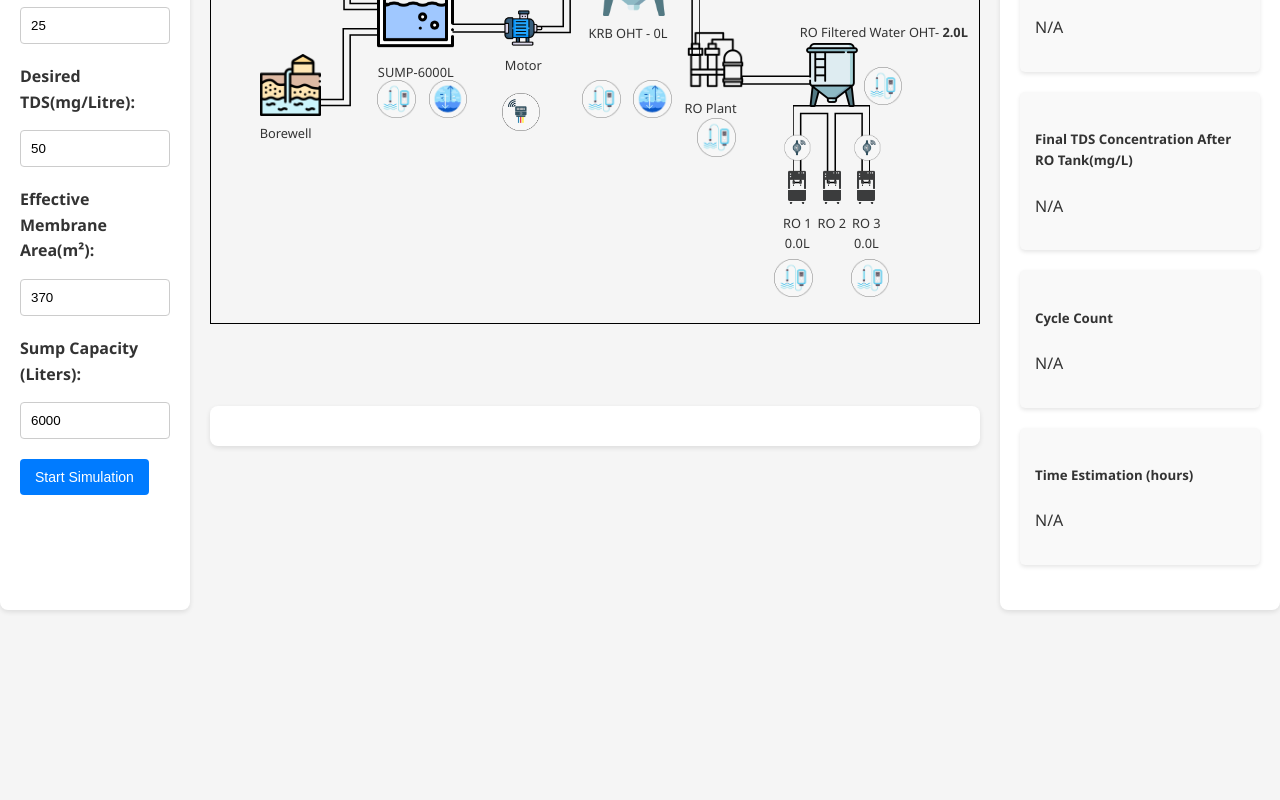
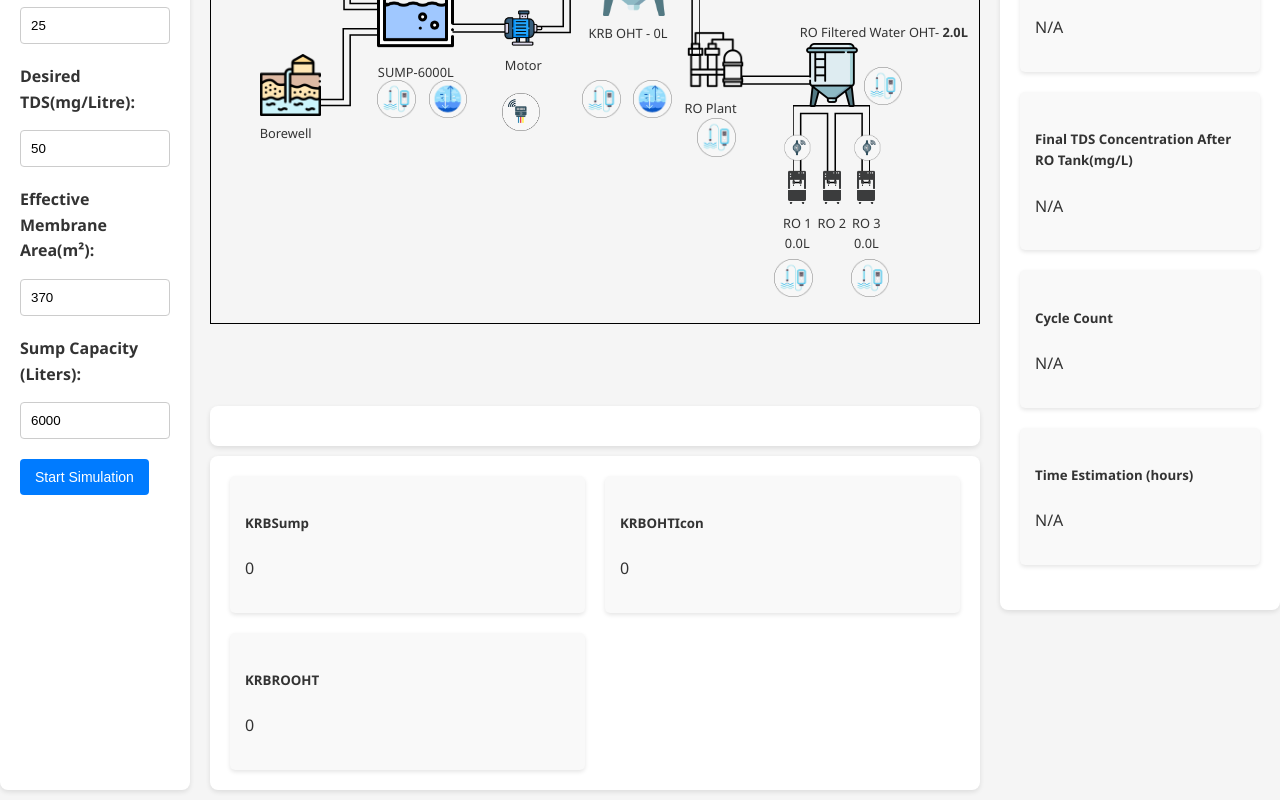
Before and after one commit to likhithkanigolla/zf-dt-frontend, a React (Create React App) app: page /simulation in a window 1280 px wide. Shown: the part 374-1174 px from the top of the page. Before the commit the page ends 994 px from the top, so only its background shows below. Built offline with nearby package versions, Linux system fonts and the light colour scheme.

Commit message:
Added Simulation Canvas

```diff
--- a/src/pages/SimulationPage/SimulationPage.js
+++ b/src/pages/SimulationPage/SimulationPage.js
@@ -48,6 +48,12 @@ const SimulationPage = () => {
   const [flow2, setFlow2] = useState(false);
   const [flow3, setFlow3] = useState(false);
   const [flow4, setFlow4] = useState(false);
+
+  const [sensorValues, setSensorValues] = useState({
+    KRBSump: 0,
+    KRBOHTIcon: 0,
+    KRBROOHT: 0,
+  });
 
   const [isSimulationRunning, setIsSimulationRunning] = useState(false);
   const [waterInSump, setWaterInSump] = useState(6000); // Initial water level in Sump
@@ -502,7 +508,6 @@ const SimulationPage = () => {
     return { isPlaced, iconId };
   };
 
-
   const handleDrop = (event) => {
     event.preventDefault();
     const canvasRect = event.currentTarget.getBoundingClientRect();
@@ -554,10 +559,7 @@ const SimulationPage = () => {
   };
 
   const handleMarkerClick = (item, index, event) => {
-    const { clientX, clientY } = event; // Get the client coordinates of the click event
-    // console.log("Clicked marker:", item);
-
-    // Use the marker's coordinates
+    const { clientX, clientY } = event;
     const coordinates = {
       x: clientX,
       y: clientY,
@@ -567,13 +569,22 @@ const SimulationPage = () => {
     console.log("Marker of type ", item.type , "placed on",iconId, "at coordinates:", coordinates);
 
     if(iconId=='KRBSump' && item.type=='waterlevelsensor'){
-      console.log((waterInSump/inputValues.sumpCapacity)*100);
+      setSensorValues(prevValues => ({
+        ...prevValues,
+        KRBSump: (waterInSump/inputValues.sumpCapacity)*100,
+      }));
     }
     if(iconId=='KRBOHTIcon' && item.type=='waterlevelsensor'){
-      console.log((waterInOHT/inputValues.ohtCapacity)*100);
+      setSensorValues(prevValues => ({
+        ...prevValues,
+        KRBOHTIcon: (waterInOHT/inputValues.ohtCapacity)*100,
+      }));
     }
-    if(iconId=='KRB-RO-OHT' && item.type=='waterlevelsensor'){
-      console.log((waterInROFilter/inputValues.roCapacity)*100);
+    if(iconId=='KRBROOHT' && item.type=='waterlevelsensor'){
+      setSensorValues(prevValues => ({
+        ...prevValues,
+        'KRBROOHT': (waterInROFilter/inputValues.roCapacity)*100,
+      }));
     }
   };
 
@@ -815,6 +826,18 @@ const SimulationPage = () => {
               </div>
             </div>
           </div>
+
+          <div className="result-container">
+            <div className="water-flow-container">
+              <div className="result-cards">
+                {Object.entries(sensorValues).map(([title, value], index) => (
+                  <ResultCard key={index} title={title} value={value} />
+                ))}
+              </div>
+            </div>
+          </div>
+
+
           {/* Leakage Markers */}
           {leakageMarkers.map((marker, index) => (
             <div
@@ -830,7 +853,9 @@ const SimulationPage = () => {
               console.log(`Clicked leakage marker at x: ${marker.x}, y: ${marker.y}, rate: ${marker.rate} L/s`);
             }}
             >
-          <img src={LeakageIcon} alt="Leakage" style={{ width: '20px', height: '20px' }} />
+            <img src={LeakageIcon} alt="Leakage" style={{ width: '20px', height: '20px' }
+          }
+        />
   </div>
 ))}
 
--- a/src/pages/SimulationPage/components/SimulationCanvas.jsx
+++ b/src/pages/SimulationPage/components/SimulationCanvas.jsx
@@ -152,7 +152,7 @@ const SimulationCanvas = ({
                 <div style={{ position: "absolute", top: "16.5vw", left: "46vw" }}>
                   <div style={{fontSize:"1vw"}}>RO Filtered Water OHT- <b>{waterInROFilter.toFixed(1)}L</b></div>
                   <img src={ROWatertank} alt="WaterTank" style={{ width: "5vw", height: "5vw" }} onClick={(e) => handleIconClick(e)}
-                  ref={(ref) => {if (ref) {ref.id = "KRB-RO-OHT"; iconRefs.push(ref);} }}/>
+                  ref={(ref) => {if (ref) {ref.id = "KRBROOHT"; iconRefs.push(ref);} }}/>
                 </div>
 
                 {/* RO Coolers */}
```
